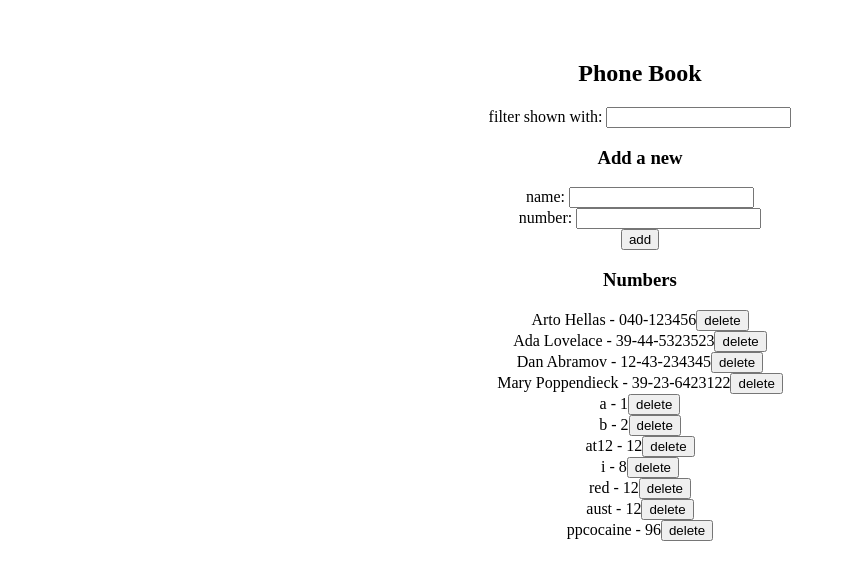
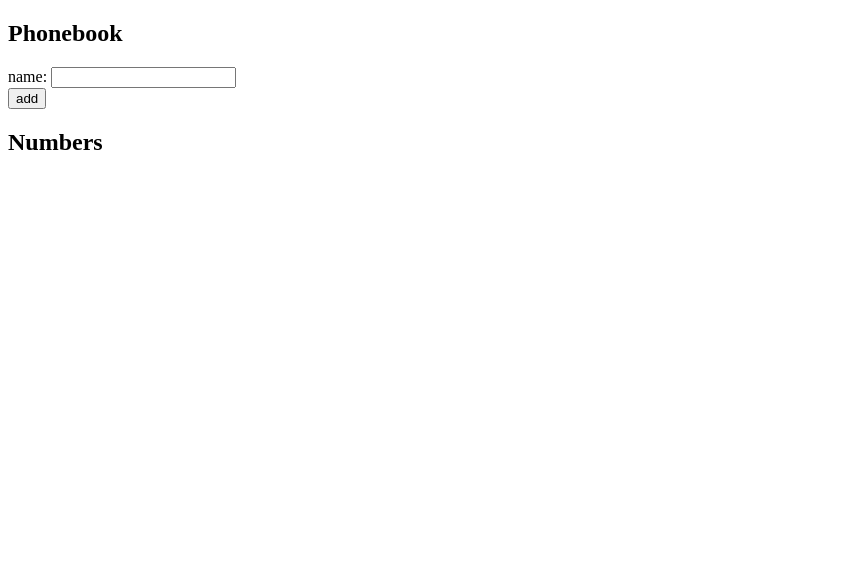
Before and after one commit to atle-gang/fullstackopen, a React (Vite) app in the folder part2/phonebook/: page / in a window 1280 px wide. Shown: the top 580 px of the page, without its empty margins (0-846 px from the left). Built offline with nearby package versions, Linux system fonts and the light colour scheme; data requests are answered from the project's data file.

Commit message:
Reset App.jsx - add boiler/starter code

```diff
--- a/part2/phonebook/src/App.jsx
+++ b/part2/phonebook/src/App.jsx
@@ -1,151 +1,24 @@
-import { useState, useEffect } from "react";
-import "./App.css";
-import "./index.css";
-import { Filter } from "./components/Filter";
-import { PersonForm } from "./components/PersonForm";
-import { Persons } from "./components/Persons";
-import personService from "./services/persons";
-import { Notification } from "./components/Notification";
+import React from 'react'
+import { useState } from 'react'
 
 const App = () => {
-  const [persons, setPersons] = useState([]);
-  const [newName, setNewName] = useState("");
-  const [newNumber, setNewNumber] = useState("");
-  const [searchPerson, setSearchPerson] = useState("");
-  const [filteredPerson, setFilteredPerson] = useState([]);
-  const [successMessage, setSuccessMessage] = useState("");
-  const [errorMessage, setErrorMessage] = useState("");
-
-  useEffect(() => {
-    personService.getAll().then((initialPersons) => {
-      setPersons(initialPersons);
-      setFilteredPerson(initialPersons);
-    });
-  }, []);
-
-  const appendName = (event) => {
-    event.preventDefault();
-    console.log(event.target);
-
-    const checkName = persons.find(
-      (person) => person.name.toLowerCase() === newName.toLowerCase()
-    );
-
-    const nameObj = {
-      name: newName,
-      id: (persons.length + 1).toString(),
-      number: newNumber,
-    };
-
-    if (checkName) {
-      const confirmed = window.confirm(
-        `${checkName.name} is already added to the phone book. Update number?`
-      );
-      if (!confirmed) {
-        return;
-      }
-      personService.update(checkName.id, nameObj).then((updatedPerson) => {
-        setPersons((previousPerson) => {
-          previousPerson.id === checkName.id ? updatedPerson : persons;
-        });
-        setFilteredPerson((previousFilteredPerson) => {
-          previousFilteredPerson.id === checkName.id ? updatedPerson : persons;
-        });
-        setSuccessMessage(`${updatedPerson.name} has been updated successfully`);
-        setTimeout(() => {
-          setSuccessMessage("");
-        }, 3000);
-      })
-      .catch((error) => {
-        console.log("Error updating the number:", error.message);
-        alert("Error updating the number");
-        setErrorMessage(`${nameExists.name} has already been removed`)
-        setTimeout(() => {
-          setErrorMessage("");
-        }, 3000);
-      });
-    } else {
-      personService
-        .create(nameObj)
-        .then((returnedPerson) => {
-          setPersons(persons.concat(returnedPerson));
-          setFilteredPerson(filteredPerson.concat(returnedPerson));
-          setSuccessMessage(`Added ${returnedPerson.name} to Phone Book`);
-          setTimeout(() => {
-            setSuccessMessage("");
-          }, 3000);
-        })
-        .catch((error) => {
-          console.log("Error updating the number:", error.message);
-          alert("Error updating the number");
-        });
-    }
-    setNewName("");
-    setNewNumber("");
-  };
-
-  const deletePersonEntry = (id, name) => {
-    const confirmDelete = window.confirm(`Delete ${name}?`);
-    if (!confirmDelete) {
-      return;
-    }
-
-    personService
-      .deleteRequest(id)
-      .then(() => {
-        setPersons(persons.filter((person) => person.id !== id));
-        setFilteredPerson(filteredPerson.filter((person) => person.id !== id));
-      })
-      .catch((error) => {
-        console.log("Error deleting person, ", error.message);
-        alert("Error deleting person");
-      });
-  };
-
-  const handleNameChange = (event) => {
-    setNewName(event.target.value);
-    console.log(event.target.value);
-  };
-
-  const handleNumberChange = (event) => {
-    setNewNumber(event.target.value);
-    console.log(event.target.value);
-  };
-
-  const handleSearch = (event) => {
-    setSearchPerson(event.target.value);
-    console.log(event.target.value);
-
-    const filterName = persons.filter((person) =>
-      person.name.toLowerCase().includes(event.target.value.toLowerCase())
-    );
-    setFilteredPerson(filterName);
-  };
+  const [person, setPersons] = useState([
+    { name: 'Arto Hellas' }
+  ])
+  const [newName, setNewName] = useState('')
 
   return (
     <div>
-      <h2>Phone Book</h2>
-      {/* <Notification successMessage={successMessage} /> */}
-      {/* {successMessage} */}
-      <Notification message={successMessage} isError={false} />
-      <Notification message={errorMessage} isError={false} />
-      <Filter searchPerson={searchPerson} handleSearch={handleSearch} />
-      <h3>Add a new</h3>
-      <PersonForm
-        appendName={appendName}
-        newName={newName}
-        handleNameChange={handleNameChange}
-        newNumber={newNumber}
-        handleNumberChange={handleNumberChange}
-        // successMessage={successMessage}
-      />
-      <h3>Numbers</h3>
-      <Persons
-        filteredPerson={filteredPerson}
-        deletePersonEntry={deletePersonEntry}
-      />
+      <h2>Phonebook</h2>
+      <form>
+        <div>
+          name: <input />
+        </div>
+        <button type="submit">add</button>
+      </form>
+      <h2>Numbers</h2>
     </div>
-  );
-};
+  )
+}
 
-export { App };
+export { App }
```
